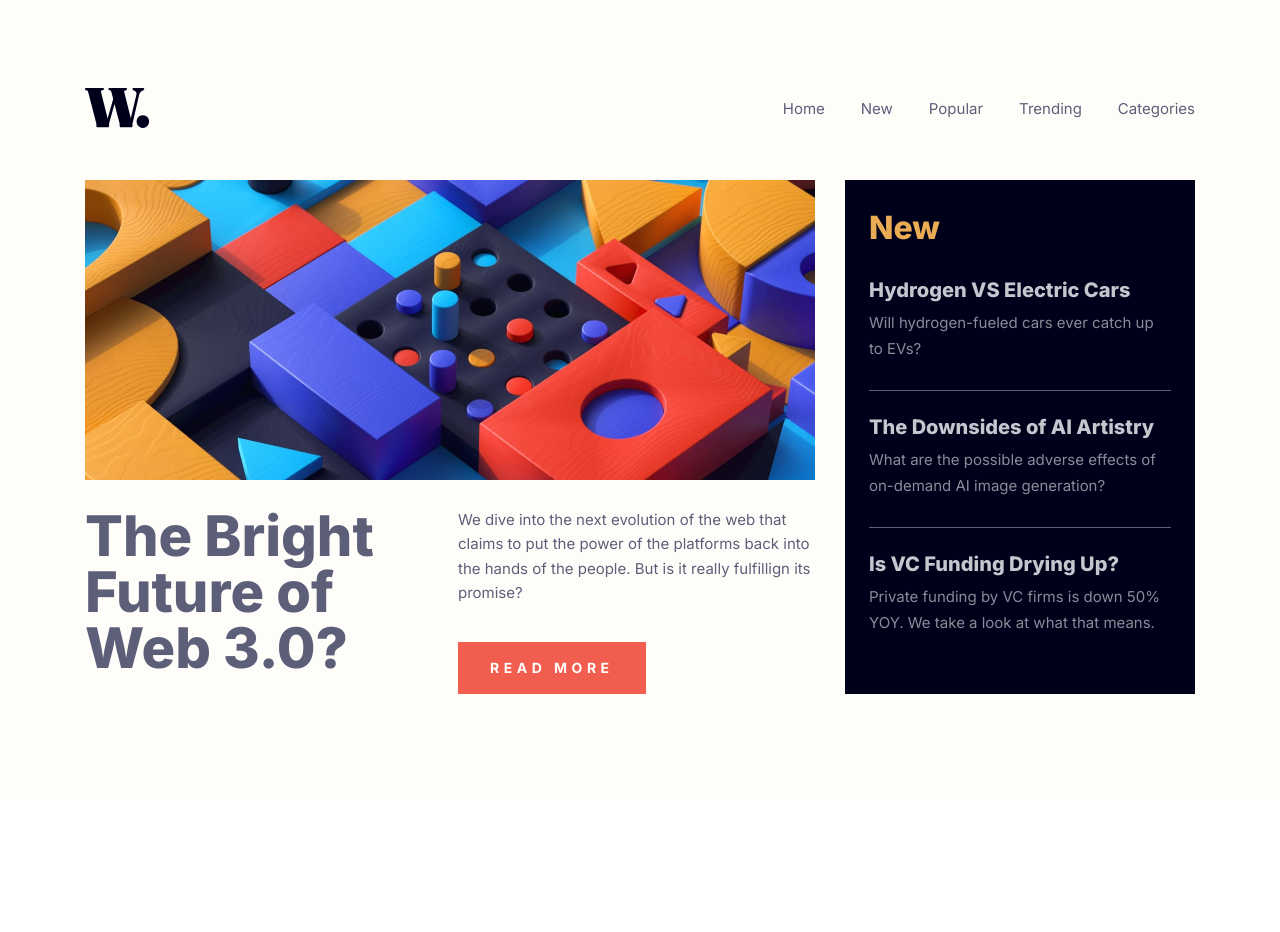
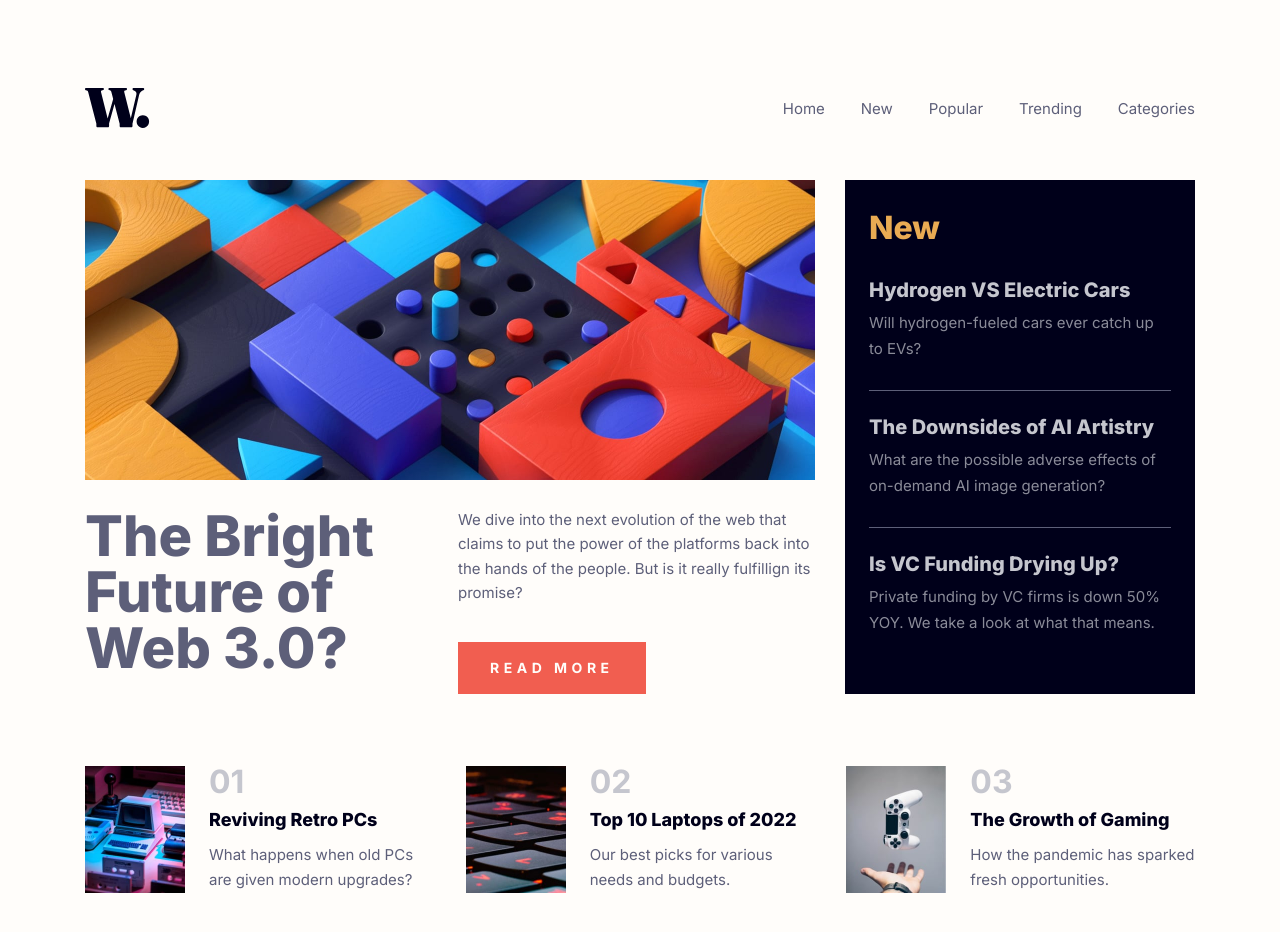
Before and after one commit to reallyUndefined/FrontendMentor-News_Homepage, a React (Create React App) app: page / in a window 1280 px wide. Shown: the top 932 px of the page. Before the commit the page ends 800 px from the top, so only its background shows below. Built offline with nearby package versions, Linux system fonts and the light colour scheme.

Commit message:
TopReads

```diff
--- a/src/App.tsx
+++ b/src/App.tsx
@@ -1,16 +1,18 @@
 import Header from "./component/Header";
 import MainHeadline from "./component/MainHeadline";
 import NewArticles from "./component/NewArticles";
+import TopReads from "./component/TopReads";
 
 function App() {
   return (
     <div className="min-h-screen bg-offWhite text-darkGrayishBlue text-[0.9375rem] font-inter px-4 leading-none">
-      <div className="max-w-[69.375rem] mx-auto lg:pt-[3.75rem]">
+      <div className="max-w-[69.375rem] mx-auto pb-6 lg:py-[3.75rem]">
         <Header />
-        <main className="mt-1 lg:mt-6 grid lg:grid-cols-3 lg:[&>*:first-child]:col-span-2 gap-16 lg:gap-[1.875rem]">
+        <main className="mt-1 lg:mt-6 grid lg:grid-cols-3 lg:[&>*:first-child]:col-span-2 gap-16 lg:gap-[1.875rem] mb-16 lg:mb-[4.5rem]">
           <MainHeadline />
           <NewArticles />
         </main>
+        <TopReads />
       </div>
     </div>
   );
--- /dev/null
+++ b/src/component/TopReads.tsx
@@ -0,0 +1,50 @@
+import imgRetro from "../images/image-retro-pcs.jpg";
+import imgTopLaptops from "../images/image-top-laptops.jpg";
+import imgGaming from "../images/image-gaming-growth.jpg";
+
+const TopReads = () => {
+  const topReadsList = [
+    {
+      img: imgRetro,
+      rank: "01",
+      title: "Reviving Retro PCs",
+      subtitle: "What happens when old PCs are given modern upgrades?",
+    },
+    {
+      img: imgTopLaptops,
+      rank: "02",
+      title: "Top 10 Laptops of 2022",
+      subtitle: "Our best picks for various needs and budgets.",
+    },
+    {
+      img: imgGaming,
+      rank: "03",
+      title: "The Growth of Gaming",
+      subtitle: "How the pandemic has sparked fresh opportunities.",
+    },
+  ];
+
+  return (
+    <section
+      aria-label="Top Reads"
+      className="grid gap-8 md:grid-cols-2 lg:grid-cols-3"
+    >
+      {topReadsList.map((read) => (
+        <div className="flex gap-6">
+          <img className="w-[6.25rem] object-cover" src={read.img} alt="" />
+          <div className="flex flex-col justify-between">
+            <span className="font-bold text-[2rem] text-grayishBlue">
+              {read.rank}
+            </span>
+            <h3 className="text-[1.125rem] font-extrabold text-veryDarkBlue hover:text-softRed cursor-pointer">
+              {read.title}
+            </h3>
+            <p className="leading-[170%]">{read.subtitle}</p>
+          </div>
+        </div>
+      ))}
+    </section>
+  );
+};
+
+export default TopReads;
```
